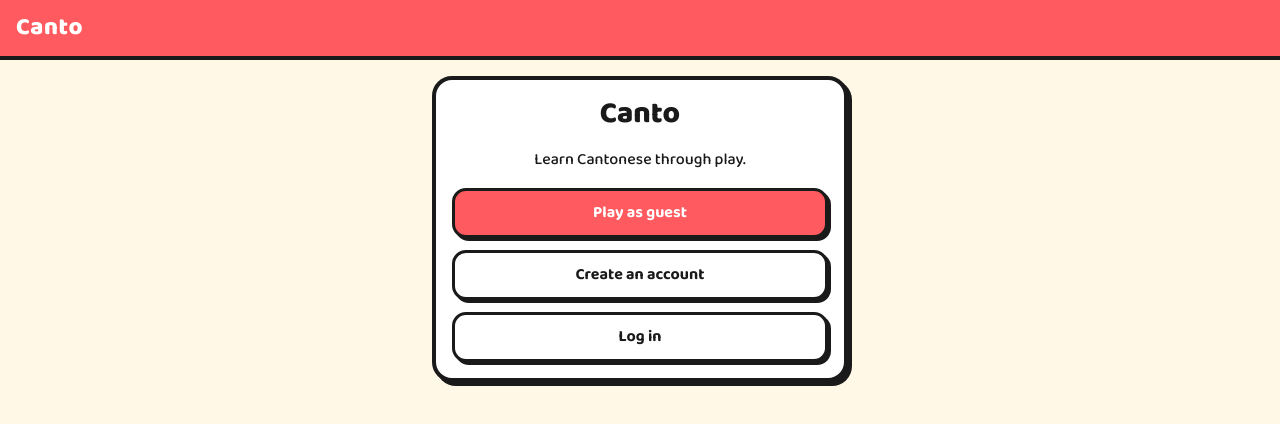
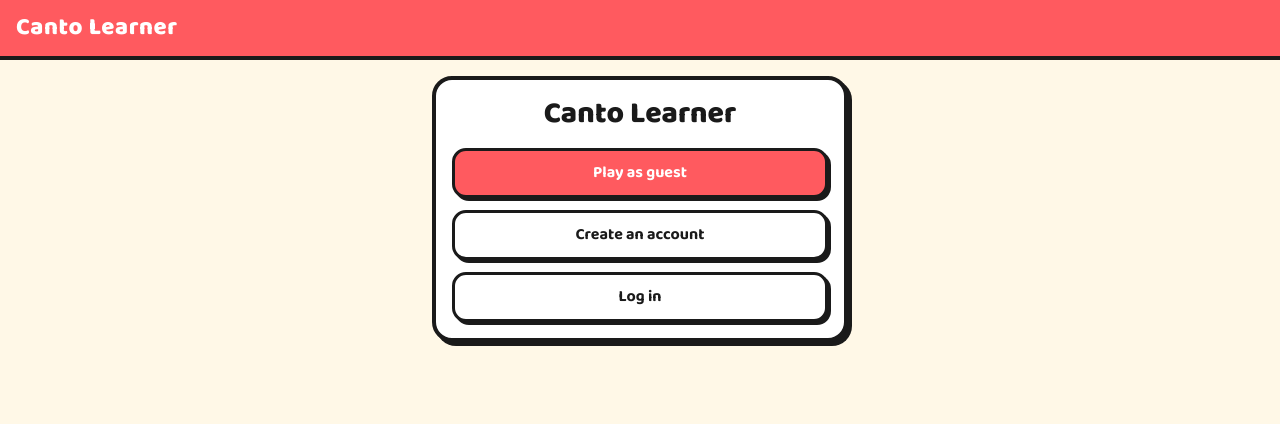
Before and after one commit to billylam2/canto-learner, a Next.js app: page / in a window 1280 px wide. Shown: the top 424 px of the page. Built offline with nearby package versions, Linux system fonts and the light colour scheme; no server answers.

Commit message:
Refactor some names

```diff
--- a/src/app/home-views.tsx
+++ b/src/app/home-views.tsx
@@ -10,8 +10,7 @@ export function GuestHome() {
       <Header />
       <main className="max-w-md mx-auto p-4">
         <Card className="flex flex-col items-center gap-4 text-center">
-          <h1 className="text-3xl font-extrabold text-brand-ink">Canto</h1>
-          <p className="text-brand-ink">Learn Cantonese through play.</p>
+          <h1 className="text-3xl font-extrabold text-brand-ink">Canto Learner</h1>
           <div className="flex flex-col gap-3 w-full">
             <LinkButton href="/play" variant="primary" className="w-full">
               Play as guest
--- a/src/app/layout.tsx
+++ b/src/app/layout.tsx
@@ -8,8 +8,7 @@ const baloo2 = Baloo_2({
 })
 
 export const metadata = {
-  title: 'Canto',
-  description: 'Learn Cantonese through play',
+  title: 'Canto Learner',
 }
 
 export default function RootLayout({ children }: { children: React.ReactNode }) {
--- a/src/components/ui/header.tsx
+++ b/src/components/ui/header.tsx
@@ -27,7 +27,7 @@ export function Header({ showBackLink = false, showLogout = false, showResetGues
 
   return (
     <header className="bg-brand-primary border-b-4 border-brand-ink px-4 py-3 flex items-center justify-between">
-      <span className="font-extrabold text-2xl text-white tracking-wide">Canto</span>
+      <span className="font-extrabold text-2xl text-white tracking-wide">Canto Learner</span>
       <div className="flex items-center gap-4">
         {showBackLink && (
           <Link href="/play" className="font-bold text-white underline decoration-2 underline-offset-2">
```
